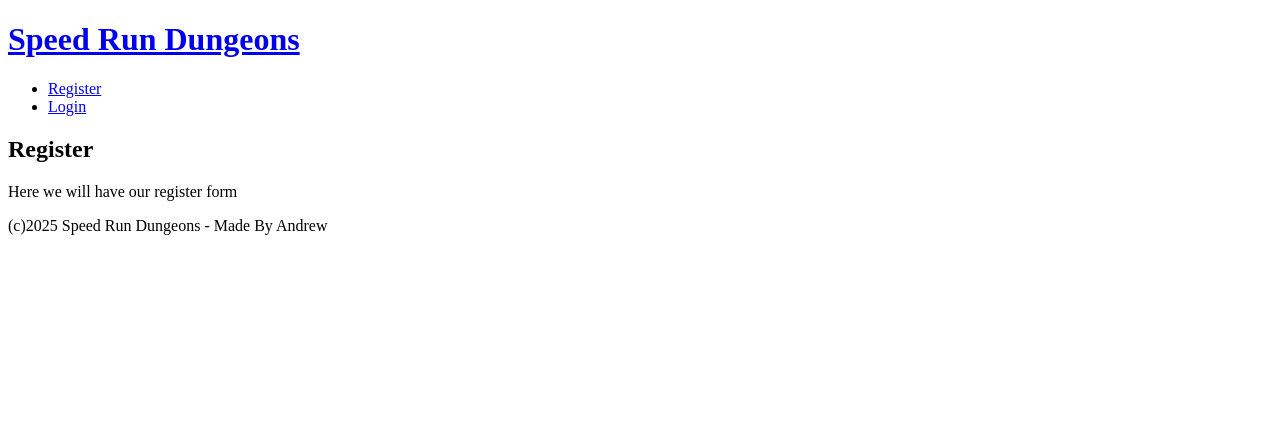
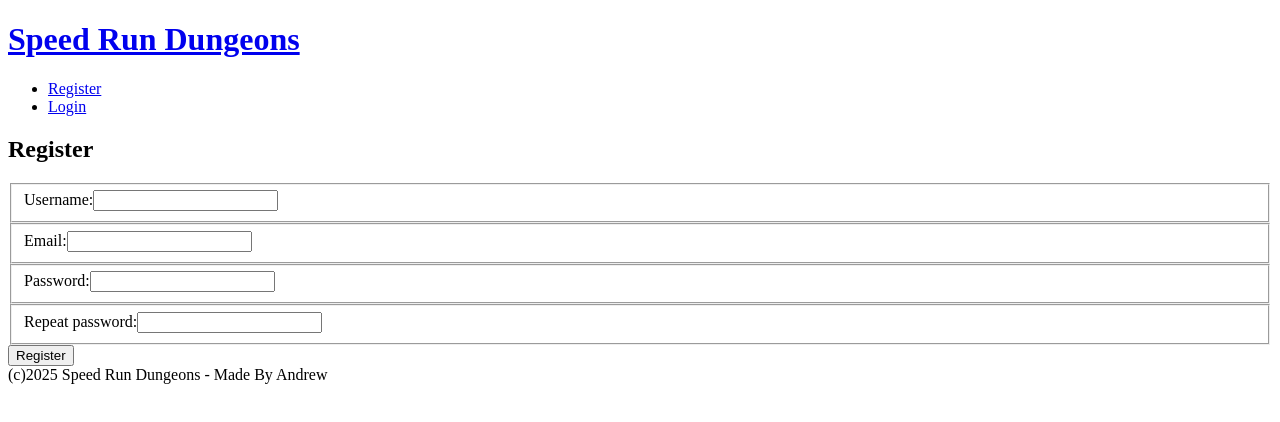
Before and after one commit to andriusmw/MMORanking-Front, a React (Create React App) app: page /register in a window 1280 px wide. Shown: the top 422 px of the page. Built offline with nearby package versions, Linux system fonts and the light colour scheme.

Commit message:
register working missing activation

```diff
--- a/src/pages/RegisterPage.js
+++ b/src/pages/RegisterPage.js
@@ -1,8 +1,66 @@
+import { useState } from "react"
+import { registerUserService } from "../services";
+
 export const RegisterPage = () => {
+    const [name, setName] = useState("");
+    const [email, setEmail] = useState("");
+    const [pass1, setPass1] = useState("");
+    const [pass2, setPass2] = useState("");
+    const [error, setError] = useState("");
+
+    const HandleForm = async (e) => {
+
+        e.preventDefault();
+        setError("");
+
+        if(pass1 !== pass2){
+            setError("Password do not match");
+            return;
+        }
+
+        try {
+            await registerUserService({name,email,password: pass1})
+        } catch {
+            setError(error.message);
+        }
+
+    }
+
+
+
     return (
         <section>
             <h1>Register</h1>
-            <p>Here we will have our register form</p>
+            <form onSubmit={HandleForm}>
+            <fieldset>
+                    <label htmlFor="name">Username:</label>
+                    <input type="string" id="name" name="name" required
+                        onChange={(e) => setName(e.target.value)}
+                    />
+                </fieldset>
+                <fieldset>
+                    <label htmlFor="email">Email:</label>
+                    <input type="email" id="email" name="email" required
+                           onChange={(e) => setEmail(e.target.value)}
+                    />
+                </fieldset>
+                <fieldset>
+                    <label htmlFor="pass1">Password:</label>
+                    <input type="password" id="pass1" name="pass1" required
+                          onChange={(e) => setPass1(e.target.value)}
+                    />
+                </fieldset>
+                <fieldset>
+                    <label htmlFor="pass2">Repeat password:</label>
+                    <input type="password" id="pass2" name="pass2" required
+                          onChange={(e) => setPass2(e.target.value)}
+
+                    />
+                </fieldset>
+
+                <button>Register</button>
+                {error ? <p>{error}</p>: null}
+            </form>
         </section>
     )
 }
--- a/src/services/index.js
+++ b/src/services/index.js
@@ -13,7 +13,9 @@
 
     return json.data;
 
-}/*----------------------- GET SINGLE RECORD --------------------------------
+}
+
+/*----------------------- GET SINGLE RECORD --------------------------------
 ----------------------------------------------------------------------------*/
 
 export const getSingleRecordService = async (id) =>  {
@@ -27,3 +29,25 @@
 
     return json.data;
 }
+
+/*--------------------------------- REGISTER --------------------------------
+----------------------------------------------------------------------------*/
+
+export const registerUserService = async ({name, email, password}) => {
+    const response = await fetch(`${process.env.REACT_APP_BACKEND}/users`, {
+        method: 'POST',
+        headers: {
+            'Content-Type': 'application/json'
+        },
+        body: JSON.stringify({name, email, password})
+    });
+
+    const json = await response.json();
+
+    if(!response.ok) {
+        throw new Error(json.message);
+    }
+
+
+
+}
```
